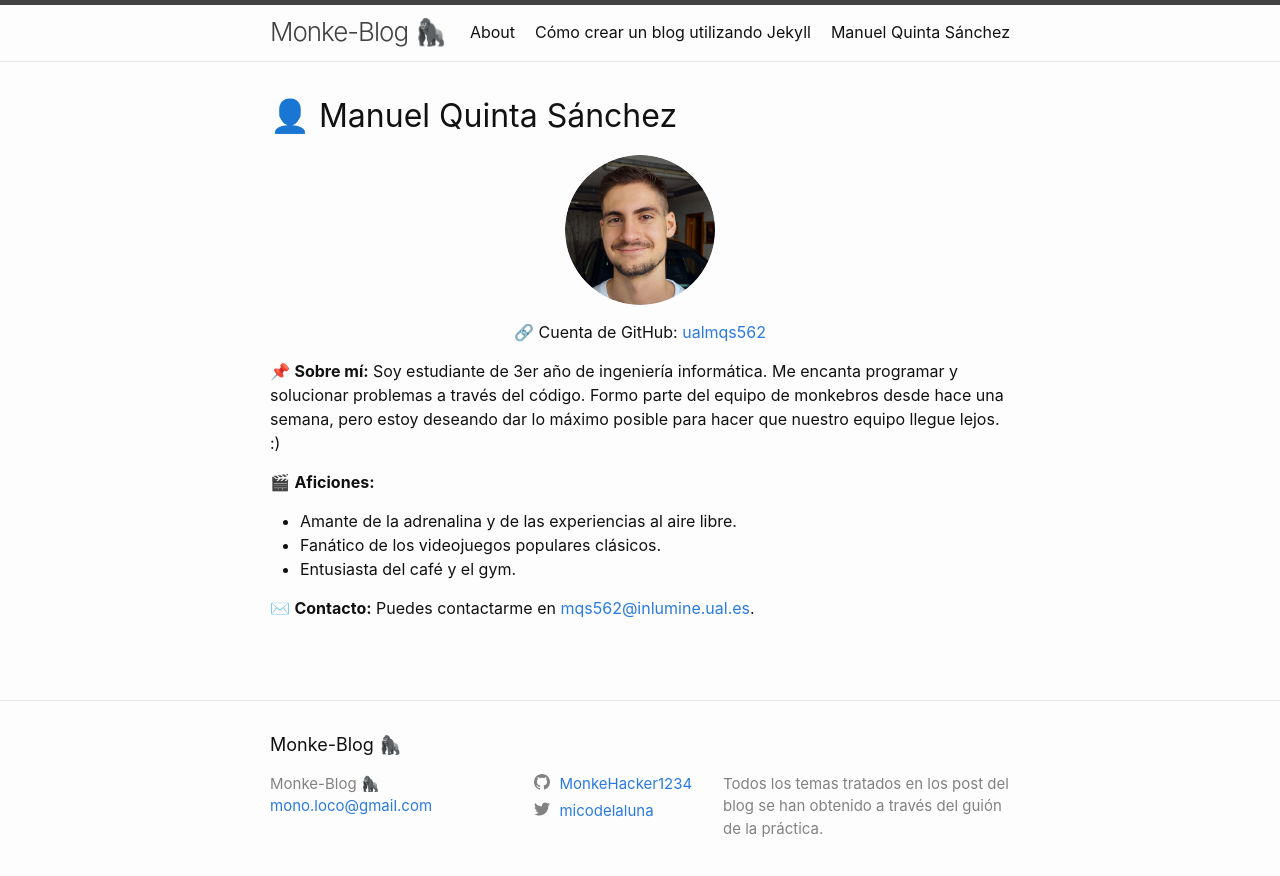
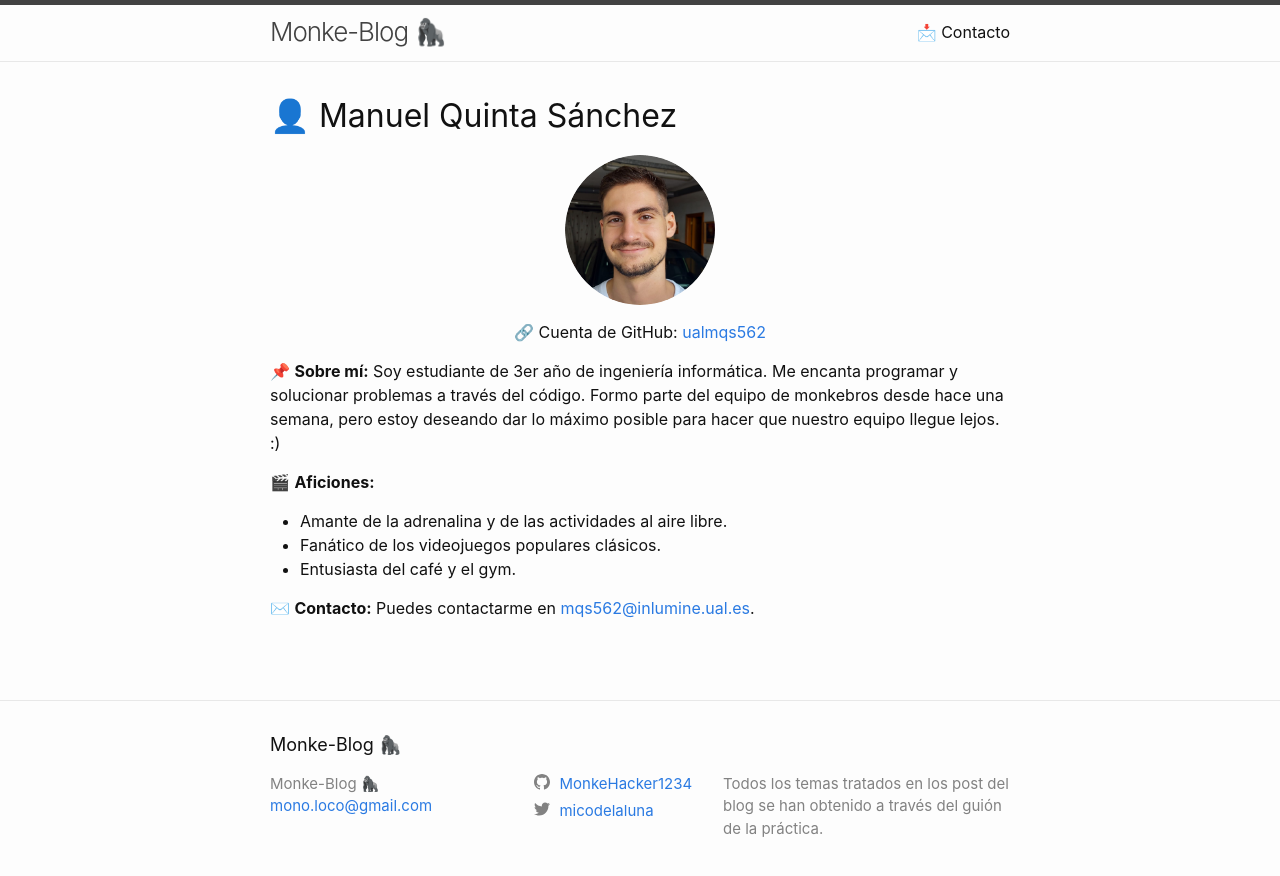
Before and after one commit to ualhmis2025-monkebros/Gorila-Blog, a Jekyll site: the page built from miembros/manuel.md, in a window 1280 px wide. Shown: the top 876 px of the page. Built offline with Jekyll 4.4.1, drawn with Linux system fonts in a browser that asks for light colours.

Commit message:
Header solucionado y mejora de detalles

```diff
--- a/_config.yml
+++ b/_config.yml
@@ -28,6 +28,10 @@ url: "" # the base hostname & protocol for your site, e.g. http://example.com
 twitter_username: micodelaluna
 github_username:  MonkeHacker1234
 
+# Links header
+header_pages:
+  - 📩 Contacto.markdown
+
 # Build settings
 theme: null
 plugins:
--- a/miembros/manuel.md
+++ b/miembros/manuel.md
@@ -8,13 +8,13 @@ permalink: /miembros/manuel/
 
 <img src="/assets/manuel.png" alt="Avatar de Manuel" style="width: 150px; height: 150px; border-radius: 50%; object-fit: cover; display: block; margin: 0 auto;">
 
-<p style="text-align: center;"><p style="text-align: center;">🔗 Cuenta de GitHub: <a href="https://github.com/ualmqs562">ualmqs562</a></p></p>
+<p style="text-align: center;">🔗 Cuenta de GitHub: <a href="https://github.com/ualmqs562">ualmqs562</a></p>
 
 📌 **Sobre mí:**
 Soy estudiante de 3er año de ingeniería informática. Me encanta programar y solucionar problemas a través del código. Formo parte del equipo de monkebros desde hace una semana, pero estoy deseando dar lo máximo posible para hacer que nuestro equipo llegue lejos. :)
 
 🎬 **Aficiones:**
-- Amante de la adrenalina y de las experiencias al aire libre.
+- Amante de la adrenalina y de las actividades al aire libre.
 - Fanático de los videojuegos populares clásicos.
 - Entusiasta del café y el gym.
 
--- a/about.markdown
+++ b/📩 Contacto.markdown
@@ -1,6 +1,6 @@
 ---
 layout: page
-title: About
+title: 📩 Contacto
 permalink: /about/
 ---
 
```
